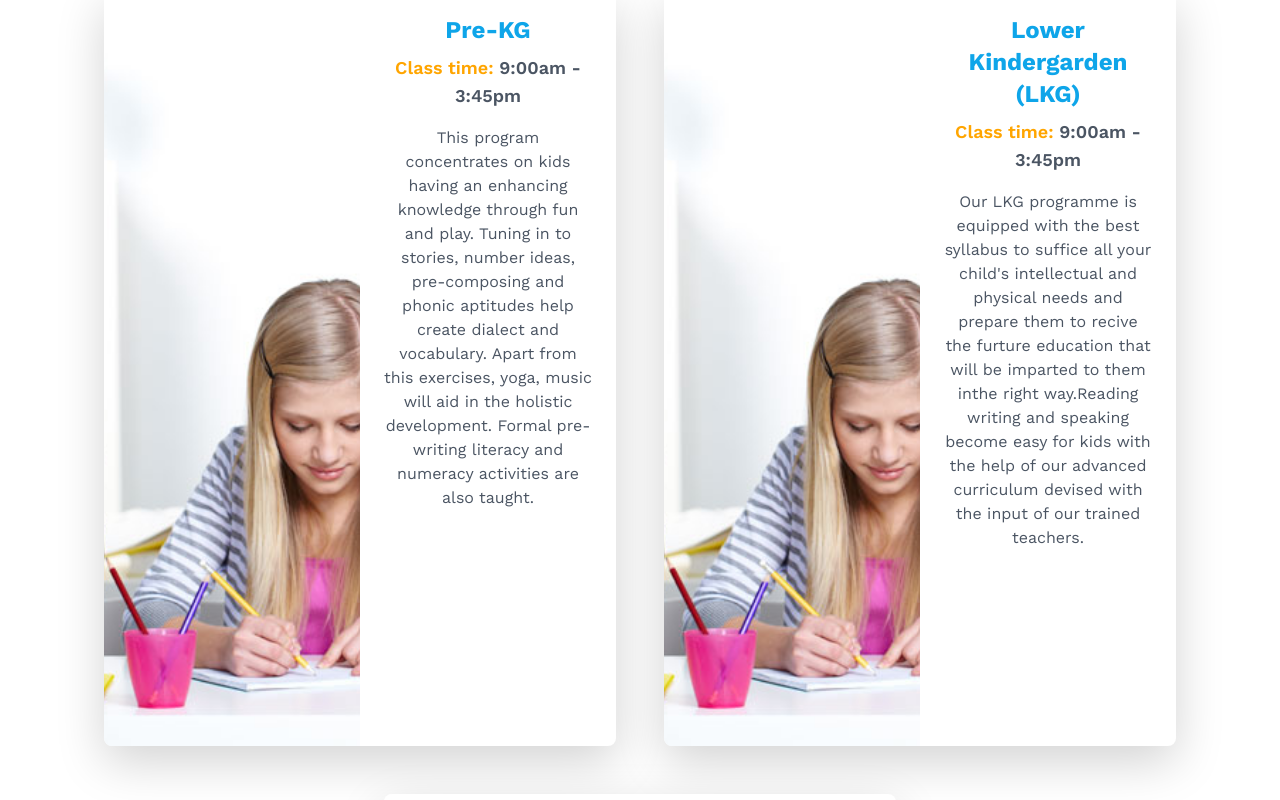
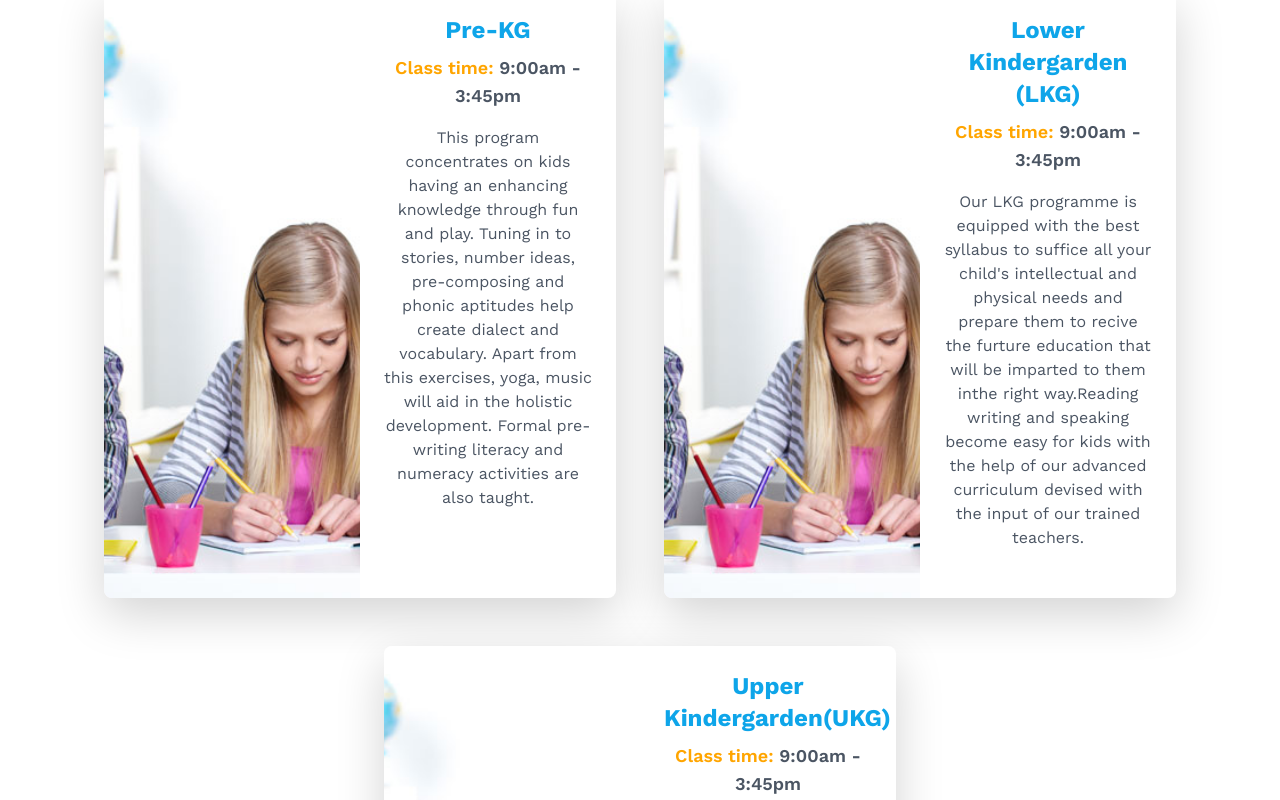
Before and after one commit to vidyajobin/MTCS-School, a React (Create React App) app: page /academics in a window 1280 px wide. Shown: the part 880-1680 px from the top of the page. Built offline with nearby package versions, Linux system fonts and the light colour scheme.

Commit message:
cards adjust according to content fixed along with image

```diff
--- a/src/components/AcademicsCard.js
+++ b/src/components/AcademicsCard.js
@@ -2,15 +2,14 @@ import React from 'react';
 
 export default function AcademicsCard({ imageUrl, heading, subheading, content }) {
   return (
-    <div className="flex flex-col md:flex-row w-[40.0vw] h-[94.5vh] rounded-lg shadow-lg bg-white overflow-hidden m-4">
-      <div className="md:w-1/2 h-full">
+    <div className="flex flex-col md:flex-row w-[40vw] rounded-lg shadow-lg bg-white overflow-hidden m-4">
+      <div className="md:w-1/2">
         <img
           className="w-full h-full object-cover"
           src={imageUrl}
           alt={heading}
         />
       </div>
-
 
       <div className="md:w-1/2 p-6 flex flex-col">
         <h2 className="text-2xl font-bold mb-2 text-custom-blue">{heading}</h2>
@@ -21,7 +20,7 @@ export default function AcademicsCard({ imageUrl, heading, subheading, content }
         )}
 
         {/* Render content */}
-        <div className="text-gray-600 text-base flex-grow overflow-auto scrollable-content">
+        <div className="text-gray-600 text-base flex-grow">
           {/* Check if content is an array */}
           {Array.isArray(content) ? (
             content.map((contentItem, index) => (
@@ -58,7 +57,6 @@ export default function AcademicsCard({ imageUrl, heading, subheading, content }
           )}
         </div>
       </div>
-
     </div>
   );
 }
```
